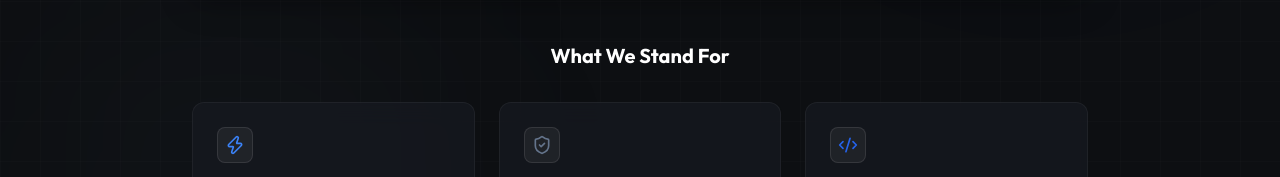
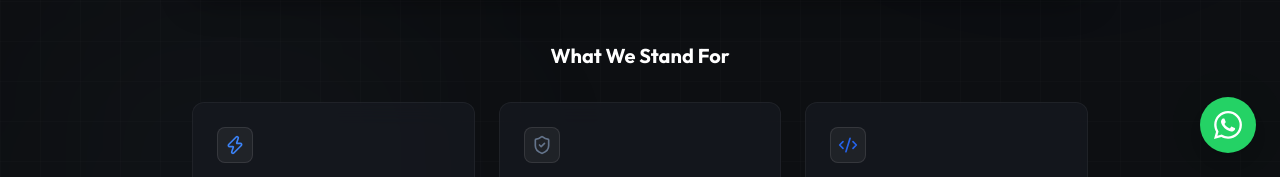
Before and after one commit to Akhilesh-Dev-coder/Dravion, a Next.js app: page /about in a window 1280 px wide. Shown: the part 623-800 px from the top of the page. Built offline with nearby package versions, Linux system fonts and the light colour scheme; no server answers.

Commit message:
yes yes yes

```diff
--- a/src/app/(public)/contact/page.tsx
+++ b/src/app/(public)/contact/page.tsx
@@ -41,7 +41,7 @@
     setLoading(true);
     setError(null);
 
-    // Simulate sending form submission and redirecting to Gmail compose
+    // Simulate sending form submission and redirecting
     setTimeout(() => {
       setLoading(false);
       setSuccess(true);
@@ -49,10 +49,16 @@
       const subject = encodeURIComponent(`Dravion Project Inquiry - ${name}`);
       const body = encodeURIComponent(`Hello Dravion Team,\n\nI have submitted a project inquiry on your website. Here are my details:\n\nName: ${name}\nEmail: ${email}\nService of Interest: ${service}\n\nProject Summary / Message:\n${message}\n\nBest regards,\n${name}`);
 
-      const gmailUrl = `https://mail.google.com/mail/?view=cm&fs=1&to=dravion456@gmail.com&su=${subject}&body=${body}`;
+      // Detect if user is on a mobile device
+      const isMobile = /Android|webOS|iPhone|iPad|iPod|BlackBerry|IEMobile|Opera Mini/i.test(navigator.userAgent);
 
-      // Open Gmail compose in a new tab
-      window.open(gmailUrl, "_blank");
+      if (isMobile) {
+        const mailtoUrl = `mailto:dravion456@gmail.com?subject=${subject}&body=${body}`;
+        window.location.href = mailtoUrl;
+      } else {
+        const gmailUrl = `https://mail.google.com/mail/?view=cm&fs=1&to=dravion456@gmail.com&su=${subject}&body=${body}`;
+        window.open(gmailUrl, "_blank");
+      }
 
       setName("");
       setEmail("");
--- a/src/app/(public)/layout.tsx
+++ b/src/app/(public)/layout.tsx
@@ -1,6 +1,7 @@
 import React from "react";
 import Navbar from "@/components/landing/Navbar";
 import Footer from "@/components/landing/Footer";
+import WhatsAppCTA from "@/components/landing/WhatsAppCTA";
 
 export default function PublicLayout({
   children,
@@ -12,6 +13,7 @@
       <Navbar />
       <main className="flex-grow pt-16">{children}</main>
       <Footer />
+      <WhatsAppCTA />
     </div>
   );
 }
--- /dev/null
+++ b/src/components/landing/WhatsAppCTA.tsx
@@ -0,0 +1,35 @@
+"use client";
+
+import React from "react";
+import { usePathname } from "next/navigation";
+
+export default function WhatsAppCTA() {
+  const pathname = usePathname();
+
+  // Hide on contact page
+  if (pathname === "/contact") {
+    return null;
+  }
+
+  return (
+    <a
+      href="https://wa.me/919074311597"
+      target="_blank"
+      rel="noopener noreferrer"
+      className="fixed bottom-6 right-6 z-45 flex items-center justify-center w-14 h-14 bg-[#25d366] hover:bg-[#20ba5a] text-white rounded-full shadow-lg hover:shadow-xl transition-all duration-300 hover:scale-110 group cursor-pointer"
+      title="Chat with us on WhatsApp"
+    >
+      {/* Ping ring effect */}
+      <span className="absolute inset-0 rounded-full bg-[#25d366]/40 animate-ping pointer-events-none"></span>
+
+      {/* WhatsApp SVG Icon */}
+      <svg
+        className="w-7 h-7 relative z-10 fill-current"
+        viewBox="0 0 24 24"
+        xmlns="http://www.w3.org/2000/svg"
+      >
+        <path d="M17.472 14.382c-.297-.149-1.758-.867-2.03-.967-.273-.099-.471-.148-.67.15-.197.297-.767.966-.94 1.164-.173.199-.347.223-.644.075-.297-.15-1.255-.463-2.39-1.475-.883-.788-1.48-1.761-1.653-2.059-.173-.297-.018-.458.13-.606.134-.133.298-.347.446-.52.149-.174.198-.298.298-.497.099-.198.05-.371-.025-.52-.075-.149-.669-1.612-.916-2.207-.242-.579-.487-.5-.669-.51-.173-.008-.371-.01-.57-.01-.198 0-.52.074-.792.372-.272.297-1.04 1.016-1.04 2.479 0 1.462 1.065 2.875 1.213 3.074.149.198 2.096 3.2 5.077 4.487.709.306 1.262.489 1.694.625.712.227 1.36.195 1.871.118.571-.085 1.758-.719 2.006-1.413.248-.694.248-1.289.173-1.413-.074-.124-.272-.198-.57-.347m-5.421 7.403h-.004a9.87 9.87 0 01-5.031-1.378l-.361-.214-3.741.982.998-3.648-.235-.374a9.86 9.86 0 01-1.51-5.26c.001-5.45 4.436-9.884 9.888-9.884 2.64 0 5.122 1.03 6.988 2.898a9.825 9.825 0 012.893 6.994c-.003 5.45-4.437 9.884-9.885 9.884m8.413-18.297A11.815 11.815 0 0012.05 0C5.495 0 .16 5.335.157 11.892c0 2.096.547 4.142 1.588 5.945L0 24l6.335-1.662c1.746.953 3.71 1.455 5.703 1.456h.008c6.554 0 11.89-5.335 11.893-11.893a11.821 11.821 0 00-3.48-8.413z" />
+      </svg>
+    </a>
+  );
+}
```
